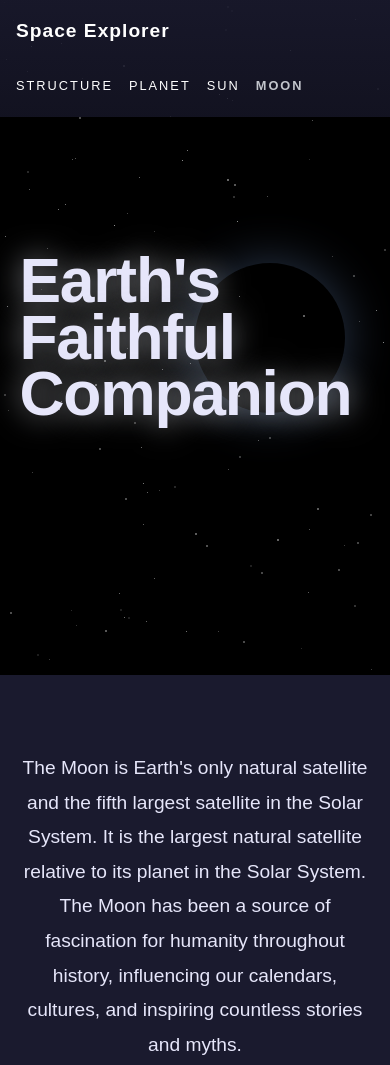
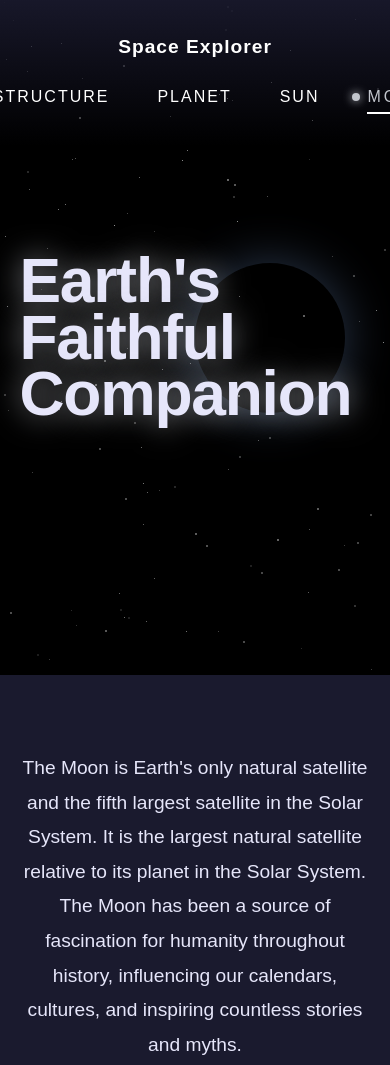
Before and after one commit to cl195/space-explorer112-final, a plain HTML site: page moon.html in a window 390 px wide. Shown: the top 1065 px of the page. Drawn offline with Linux system fonts and the light colour scheme.

Commit message:
Add star blinking animation, add navigation bar font color effects, update all css system.

```diff
--- a/moon-script.js
+++ b/moon-script.js
@@ -274,7 +274,7 @@ window.addEventListener('load', () => {
 
 /**
  * Handle page exit animations
- * Simplified navigation - remove animations
+ * Add fade-out animation when user clicks navigation links, then redirect
  */
 document.querySelectorAll('a').forEach(link => {
     // Don't add animation to moon link (since we're already on the moon page)
@@ -286,12 +286,32 @@ document.querySelectorAll('a').forEach(link => {
             if (targetHref && targetHref.indexOf('#') !== 0 && !targetHref.match(/^https?:\/\//)) {
                 e.preventDefault(); // Prevent default navigation behavior
 
-                // Direct navigation without animations
-                window.location.href = targetHref;
+                // Add fade-out animation
+                document.body.classList.add('fade-out');
+
+                // Execute redirect after animation completes
+                setTimeout(() => {
+                    window.location.href = targetHref;
+                }, 500); // Redirect after 500ms, matching animation duration
             }
         });
     }
 });
+
+// Add fade-out animation style to the page
+const leaveStyle = document.createElement('style');
+leaveStyle.textContent = `
+    /* Page fade-out animation */
+    .fade-out {
+        animation: fadeOut 0.5s forwards !important; /* Force apply fade-out animation */
+    }
+
+    /* Fade-out animation definition */
+    @keyframes fadeOut {
+        to { opacity: 0; } /* Completely transparent */
+    }
+`;
+document.head.appendChild(leaveStyle);
 
 /**
  * Initialize fact carousel functionality
--- a/moon-styles.css
+++ b/moon-styles.css
@@ -12,45 +12,42 @@
 /* ===== Navigation Bar Styles ===== */
 /* Add gradient background to moon page navigation bar, darker at top and transparent at bottom, creating floating feel */
 .moon-nav {
-    background: linear-gradient(to bottom, rgba(26, 26, 46, 0.9), rgba(26, 26, 46, 0.7));
+    background: linear-gradient(to bottom, rgba(26, 26, 46, 0.9), transparent);
 }
 
-/* Simplified moon link styling without animations */
+/* Moon navigation link animation effect - simulating moon phase changes */
 .nav-links a.moon-link {
-    color: var(--moon-primary); /* Moon color for consistent styling */
+    transition: all 0.3s ease; /* Smooth transition effect */
 }
 
-/* Remove moon icon and animation effects */
+/* Create a small dot to the left of the navigation link, simulating the moon */
 .nav-links a.moon-link::before {
-    display: none; /* Hide the moon icon completely */
+    content: ''; /* Create pseudo-element */
+    position: absolute; /* Absolute positioning */
+    top: 50%; /* Vertically centered */
+    left: -15px; /* Position to the left of the link */
+    width: 8px; /* Small dot width */
+    height: 8px; /* Small dot height */
+    background: var(--moon-primary); /* Moon color */
+    border-radius: 50%; /* Circular shape */
+    box-shadow: 0 0 10px var(--moon-primary); /* Glow effect, simulating moonlight */
+    transform: translateY(-50%) scale(0); /* Initial state scaled to zero */
+    opacity: 0; /* Initially transparent */
+    transition: all 0.3s ease; /* Transition animation */
 }
 
-/* Simplified active state - just keep it bold with moon color */
+/* Link style for hover or active state */
 .nav-links a.moon-link:hover,
 .nav-links a.moon-link.active {
     color: var(--moon-primary); /* Change text color to moon color */
-    font-weight: bold; /* Bold for active state */
+    letter-spacing: 3px; /* Increase letter spacing, creating expanded feel */
 }
 
-/* Remove icon animation completely */
+/* Display the moon icon to the left when hovering or active */
 .nav-links a.moon-link:hover::before,
 .nav-links a.moon-link.active::before {
-    display: none;
-}
-
-/* Add responsive styles for moon nav */
-@media (max-width: 768px) {
-    .moon-nav .nav-content {
-        width: 100%; /* Full width on mobile */
-    }
-
-    .moon-nav .nav-links {
-        gap: 1rem; /* Reduced spacing on mobile */
-    }
-
-    .moon-nav .nav-links a {
-        font-size: 0.8rem; /* Smaller font on mobile */
-    }
+    transform: translateY(-50%) scale(1); /* Show and scale to normal size */
+    opacity: 1; /* Fully opaque */
 }
 
 /* ===== Hero Area Styles - Main visual area at top of page ===== */
--- a/moon.html
+++ b/moon.html
@@ -1,4 +1,4 @@
-<!DOCTYPE html> <!-- Declaring document type as HTML5 -->
+<!DO<!DOCTYPE html> <!-- Declaring document type as HTML5 -->
 <html lang="en"> <!-- Setting webpage language to English -->
 <head>
     <meta charset="UTF-8"> <!-- Setting character encoding to UTF-8, supporting various language characters -->
--- a/script.js
+++ b/script.js
@@ -110,13 +110,15 @@ function setupPageTransitions() {
 
     navLinks.forEach(link => {
         link.addEventListener('click', function(e) {
-            // Only apply to internal links that aren't for the current page or anchors
             if (!this.classList.contains('active') && !this.getAttribute('href').startsWith('#')) {
                 e.preventDefault();
 
-                // Simplify transition - just redirect without animation effects
                 const targetHref = this.getAttribute('href');
-                window.location.href = targetHref;
+                document.body.classList.add('fade-out');
+
+                setTimeout(() => {
+                    window.location.href = targetHref;
+                }, 300);
             }
         });
     });
--- a/styles.css
+++ b/styles.css
@@ -24,8 +24,8 @@ body {
     left: 0; /* Aligns to left edge */
     width: 100%; /* Full width of viewport */
     z-index: 1000; /* High z-index ensures it stays above other content */
-    padding: 1rem; /* Reduced padding for more compact nav */
-    background: rgba(0, 0, 0, 0.7); /* Semi-transparent background for better visibility */
+    padding: 2rem; /* Adds space inside navigation bar */
+    background: transparent; /* Transparent background initially */
 }
 
 /* Container for navigation content with size constraints */
@@ -33,8 +33,8 @@ body {
     max-width: 1400px; /* Limits maximum width for larger screens */
     margin: 0 auto; /* Centers the navigation horizontally */
     display: flex; /* Uses flexbox layout */
-    flex-direction: column; /* Stack logo and links vertically */
-    align-items: flex-start; /* Align items to the left */
+    justify-content: space-between; /* Pushes logo to left and links to right */
+    align-items: center; /* Vertically centers items */
 }
 
 /* Logo styling in the navigation */
@@ -42,53 +42,66 @@ body {
     font-size: 1.2rem; /* Sets logo text size */
     font-weight: bold; /* Makes logo text bold */
     letter-spacing: 1px; /* Adds slight spacing between logo letters */
-    margin-bottom: 0.5rem; /* Add space between logo and links */
 }
 
 /* Container for navigation links */
 .nav-links {
     display: flex; /* Uses flexbox layout for link arrangement */
-    gap: 1.5rem; /* Reduced gap between navigation links */
-    flex-wrap: wrap; /* Allow links to wrap on smaller screens */
+    gap: 3rem; /* Adds space between navigation links */
 }
 
 /* Unified simplified navigation link styles - Base styling for all navigation links */
 .nav-links a {
     color: #fff; /* White text color */
     text-decoration: none; /* Removes underline from links */
-    font-size: 0.9rem; /* Slightly smaller text size */
+    margin-left: 2rem; /* Adds space to the left of each link */
+    font-size: 1rem; /* Sets link text size */
     letter-spacing: 2px; /* Wider letter spacing for modern appearance */
     position: relative; /* Creates positioning context for pseudo-elements */
     padding: 5px 0; /* Adds vertical padding to increase clickable area */
+    transition: color 0.3s ease; /* Smooth color transition on hover */
 }
 
-/* Remove hover transition effect */
+/* Simplified underline animation - Creates animated underline effect for navigation links */
 .nav-links a::after {
-    display: none; /* Hide the animated underline completely */
+    content: ''; /* Required for pseudo-elements */
+    position: absolute; /* Positions outside normal flow */
+    bottom: 0; /* Aligns to bottom of link */
+    left: 0; /* Aligns to left edge of link */
+    width: 0; /* Initially has no width */
+    height: 2px; /* Height of underline */
+    background: #fff; /* White underline */
+    transition: width 0.3s ease; /* Smooth width transition for animation */
+}
+
+/* Hover and active state for navigation underlines */
+.nav-links a:hover::after,
+.nav-links a.active::after {
+    width: 100%; /* Expands underline to full width on hover/active state */
 }
 
 /* Simplified color changes for each page link - Structure page specific styling */
+.nav-links a.structure-link:hover,
 .nav-links a.structure-link.active {
     color: #fff; /* White color for structure page links */
-    font-weight: bold; /* Bold for active link */
 }
 
 /* Planet page specific link styling */
+.nav-links a.planet-link:hover,
 .nav-links a.planet-link.active {
     color: #66ccff; /* Light blue color for planet page links */
-    font-weight: bold; /* Bold for active link */
 }
 
 /* Sun page specific link styling */
+.nav-links a.sun-link:hover,
 .nav-links a.sun-link.active {
     color: #ff751a; /* Orange color for sun page links */
-    font-weight: bold; /* Bold for active link */
 }
 
 /* Moon page specific link styling */
+.nav-links a.moon-link:hover,
 .nav-links a.moon-link.active {
     color: #c2c5cc; /* Light gray color for moon page links */
-    font-weight: bold; /* Bold for active link */
 }
 
 /* Hero section styles - Full-screen introductory section with background image */
@@ -176,15 +189,12 @@ body {
     }
 
     .nav-content {
-        width: 100%; /* Full width on mobile */
+        flex-direction: column; /* Stack navigation elements vertically */
+        gap: 1rem; /* Reduced spacing between elements */
     }
 
     .nav-links {
-        gap: 1rem; /* Further reduced spacing on mobile */
-    }
-
-    .nav-links a {
-        font-size: 0.8rem; /* Even smaller font on mobile */
+        gap: 1rem; /* Reduced spacing between links */
     }
 
     .planet-content {
--- a/sun-styles.css
+++ b/sun-styles.css
@@ -6,18 +6,9 @@
 
 /* Navigation bar styling specific to the sun page */
 .sun-nav {
-    /* Semi-transparent dark background with simplified styling */
+    /* Semi-transparent dark background with blur effect for modern glass-like appearance */
     background: rgba(0, 0, 0, 0.8);
-}
-
-/* Simplify sun link styling */
-.nav-links a.sun-link {
-    color: #ff751a; /* Orange color for consistency */
-}
-
-/* Sun link active styling */
-.nav-links a.sun-link.active {
-    font-weight: bold; /* Simply make text bold for active state */
+    backdrop-filter: blur(10px); /* Creates frosted glass effect behind navigation */
 }
 
 /* Hero section styling - The prominent full-height header section with sun animation */
@@ -643,16 +634,4 @@
     .element-text {
         order: -1; /* Display text before image */
     }
-
-    .sun-nav .nav-content {
-        width: 100%; /* Full width on mobile */
-    }
-
-    .sun-nav .nav-links {
-        gap: 1rem; /* Reduced spacing on mobile */
-    }
-
-    .sun-nav .nav-links a {
-        font-size: 0.8rem; /* Smaller font on mobile */
-    }
 }
```
Also changed, not shown: 1 other file.
